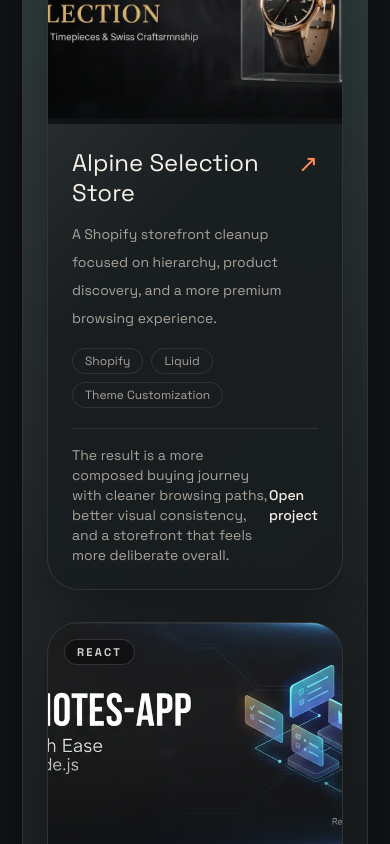
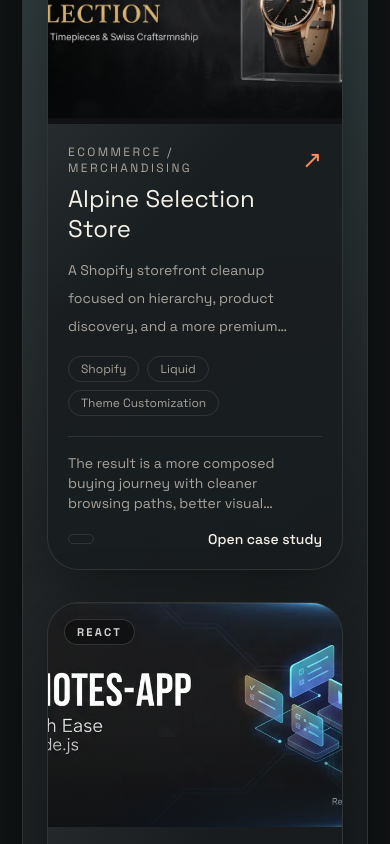
Before and after one commit to uttam-marakana/portfolio, a React (Vite) app: page / in a window 390 px wide. Shown: the part 2700-3544 px from the top of the page. Built offline with nearby package versions, Linux system fonts and the light colour scheme.

Commit message:
MODIFIED  ::  "components" folder files

```diff
--- a/src/components/Drawer.jsx
+++ b/src/components/Drawer.jsx
@@ -12,7 +12,7 @@ export default function Drawer({ open, setOpen }) {
       />
 
       <div
-        className={`fixed top-3 right-3 bottom-3 z-50 w-[18rem] rounded-[2rem] border border-[var(--line-soft)] bg-[var(--surface-2)] shadow-2xl
+        className={`fixed top-3 right-3 bottom-3 z-50 w-[min(20rem,calc(100vw-1.5rem))] rounded-[2rem] border border-[var(--line-soft)] bg-[var(--surface-2)] shadow-2xl
         transform transition-transform duration-300
         ${open ? "translate-x-0" : "translate-x-full"}`}
       >
--- a/src/components/Navbar.jsx
+++ b/src/components/Navbar.jsx
@@ -56,7 +56,7 @@ export default function Navbar() {
               </div>
             </NavLink>
 
-            <div className="hidden md:flex items-center gap-6">
+            <div className="hidden lg:flex items-center gap-6">
               <NavLink
                 to="/"
                 className="premium-nav-link"
@@ -108,7 +108,7 @@ export default function Navbar() {
               </div>
             </div>
 
-            <div className="flex items-center gap-3 md:hidden">
+            <div className="flex items-center gap-3 lg:hidden">
               <button
                 onClick={toggleTheme}
                 className="inline-flex h-11 w-11 items-center justify-center rounded-full border border-[var(--line-soft)] bg-white/8"
--- a/src/components/ProjectCard.jsx
+++ b/src/components/ProjectCard.jsx
@@ -18,17 +18,22 @@ export default function ProjectCard({ project }) {
           </div>
         </div>
 
-        <div className="flex flex-1 flex-col p-6">
+        <div className="flex flex-1 flex-col p-5 md:p-6">
           <div className="flex items-start justify-between gap-4">
-            <h3 className="font-[var(--font-display)] text-2xl leading-tight">
+            <div className="min-w-0">
+              <p className="text-xs uppercase tracking-[0.2em] text-[var(--text-2)]">
+                {project.sector}
+              </p>
+              <h3 className="mt-2 font-[var(--font-display)] text-2xl leading-tight md:text-[1.8rem]">
               {project.title}
-            </h3>
+              </h3>
+            </div>
             <span className="text-2xl text-[var(--brand-1)] transition-transform duration-300 group-hover:translate-x-1">
               ↗
             </span>
           </div>
 
-          <p className="mt-3 text-sm leading-7 text-[var(--text-2)]">
+          <p className="mt-3 text-sm leading-7 text-[var(--text-2)] clamp-3">
             {project.shortDescription}
           </p>
 
@@ -43,9 +48,16 @@ export default function ProjectCard({ project }) {
             ))}
           </div>
 
-          <div className="mt-5 flex items-center justify-between border-t border-[var(--line-soft)] pt-4 text-sm">
-            <span className="text-[var(--text-2)]">{project.impact}</span>
-            <span className="font-medium text-[var(--text-1)]">Open project</span>
+          <div className="mt-5 border-t border-[var(--line-soft)] pt-4 text-sm">
+            <p className="clamp-3 text-[var(--text-2)]">{project.impact}</p>
+            <div className="mt-4 flex items-center justify-between gap-4">
+              <span className="rounded-full border border-[var(--line-soft)] px-3 py-1 text-xs text-[var(--text-2)]">
+                {project.timeline}
+              </span>
+              <span className="shrink-0 font-medium text-[var(--text-1)]">
+                Open case study
+              </span>
+            </div>
           </div>
         </div>
       </article>
--- a/src/components/ReadmeTOC.jsx
+++ b/src/components/ReadmeTOC.jsx
@@ -39,7 +39,7 @@ export default function ReadmeTOC({ content }) {
   if (!headings.length) return null;
 
   return (
-    <aside className="sticky top-28 hidden h-fit lg:block">
+    <aside className="sticky top-24 hidden h-fit xl:block">
       <div className="premium-panel p-5">
         <p className="text-xs uppercase tracking-[0.24em] text-[var(--text-2)]">
           On this page
```
